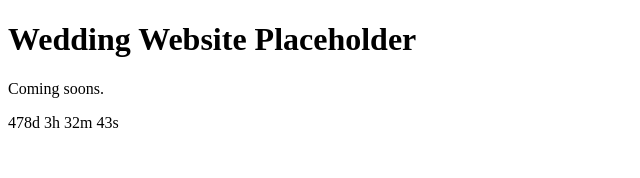
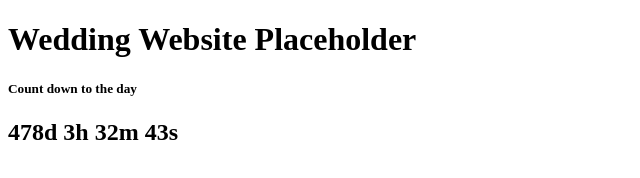
Before and after one commit to hyperbats/Trevhitthejpot, a plain HTML site: page index.html in a window 1280 px wide. Shown: the whole page, without its empty margins (0-640 px from the left). Drawn offline with Linux system fonts and the light colour scheme.

Commit message:
added countdown and text

```diff
--- a/index.html
+++ b/index.html
@@ -3,10 +3,11 @@
 <body>
 
 <h1>Wedding Website Placeholder</h1>
-<p>Coming soons.</p>
+
 
 <!-- Display the countdown timer in an element -->
-<p id="demo"></p>
+<h5>Count down to the day </h5>
+<h2 id="demo"></h2>
 
 <script>
 // Set the date we're counting down to
```
